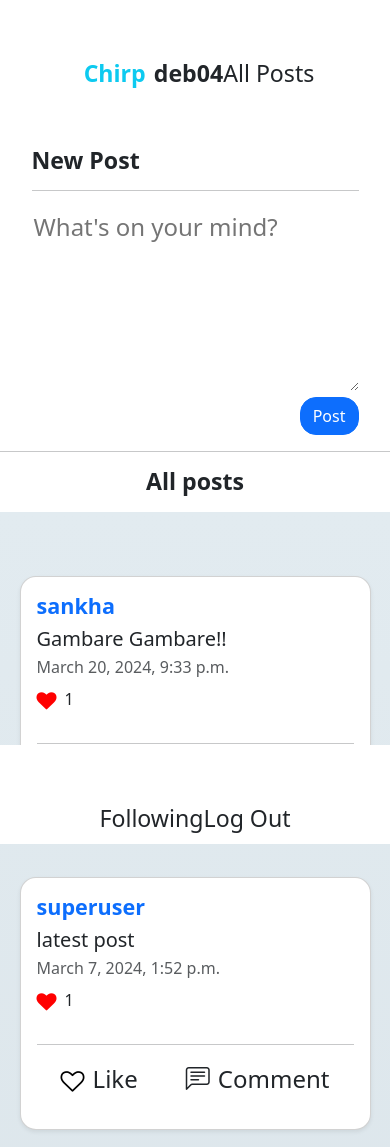
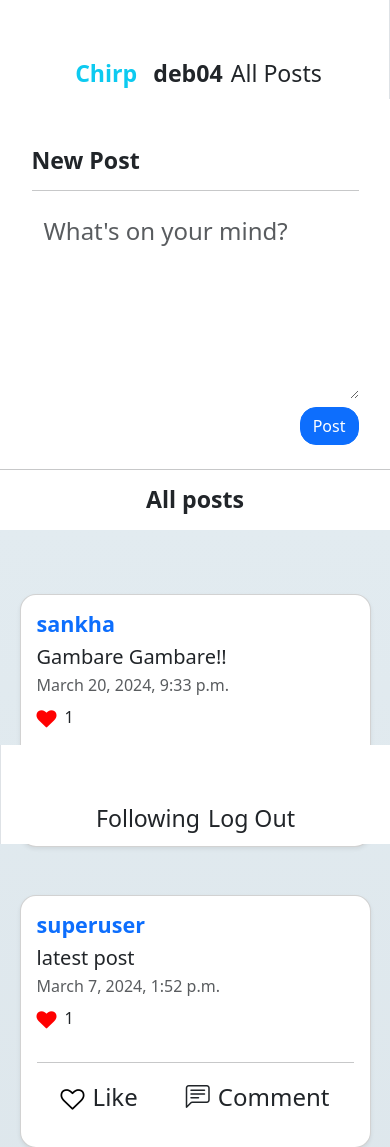
Before and after one commit to Debjyoti0404/network, a Django app: page / in a window 390 px wide. Shown: the top 1147 px of the page. Run offline with Django 3.2, Linux system fonts and the light colour scheme; a user stored in the database is signed in; data comes from the database, SQL or seed files in the repository; both versions use the stored data as it was after the commit; some libraries are stand-ins or nearby versions.

Commit message:
change regarding mobile view

```diff
--- a/network/forms.py
+++ b/network/forms.py
@@ -4,5 +4,6 @@ class PostForm(forms.Form):
     post_content = forms.CharField(label="", widget=forms.Textarea(attrs={
         "rows":"5",
         "placeholder":"What's on your mind?",
+        "class": "form-control",
         "style":"width: 100%;font-size:24px;border:none;",
         }), max_length=1000)
--- a/network/static/network/styles.css
+++ b/network/static/network/styles.css
@@ -1,5 +1,9 @@
 .navigation-bar {
   position: relative;
+}
+
+.comment-form:focus {
+  outline: none;
 }
 
 @media (min-width: 768px) {
--- a/network/templates/network/index.html
+++ b/network/templates/network/index.html
@@ -26,13 +26,13 @@
         {% csrf_token %}
         {{ post_form }}
         <div class="d-flex justify-content-end">
-          <input type="submit" class="btn btn-primary rounded-4" value="Post">
+          <input type="submit" class="btn btn-primary my-2 rounded-4" value="Post">
         </div>
       </form>
     </div>
   {% endif %}
   <hr>
-  <div class="sticky-top bg-white mb-3">
+  <div class="sticky-md-top bg-white mb-3">
     <h3 class="text-center fw-semibold">All posts </h3>
   </div>
   <div class="pt-3" style="background: linear-gradient(to top, #cfd9df 0%, #e2ebf0 100%);">
@@ -73,7 +73,7 @@
         <hr>
         {% if user.is_authenticated %}
           <form id="postcomment-{{post.id}}" onsubmit="post_comment(event, id)">
-            <input type="text" id="commentcontent-{{post.id}}" style="width: 100%;border: none; border-bottom: solid;" placeholder="comment.." required>
+            <input type="text" class="comment-form" id="commentcontent-{{post.id}}" style="width: 100%;border: none; border-bottom: solid;" placeholder="comment.." required>
             <div class="d-flex justify-content-end">
               <input type="submit" class="mt-2 btn btn-primary rounded-4" value="Submit">
             </div>
--- a/network/templates/network/layout.html
+++ b/network/templates/network/layout.html
@@ -14,18 +14,18 @@
     <body>
         <div class="container">
             <div class="row">
-                <div class="col-md-2 pt-5 d-flex justify-content-center border-end-0 border-md-end">
+                <div class="col-md-2 pt-5 d-flex justify-content-center border-end bg-white sticky-top">
                     <nav class="navigation-bar">
                         <ul class="navbar-nav d-flex flex-row flex-md-column">
-                            <li class="nav-item">
+                            <li class="nav-item px-1">
                                 <a class="nav-link mx-2 fs-3 text-info fw-bold" href="{% url 'index' %}">Chirp</a>
                             </li>
                         {% if user.is_authenticated %}
-                            <li class="nav-item">
+                            <li class="nav-item px-1">
                                 <a class="nav-link fs-3" href="{% url 'profile' user.username %}"><strong>{{ user.username }}</strong></a>
                             </li>
                         {% endif %}
-                            <li class="nav-item">
+                            <li class="nav-item px-1">
                                 <a class="nav-link fs-3" href="{% url 'index' %}">All Posts</a>
                             </li>
                         </ul>
@@ -35,21 +35,21 @@
                     {% block body %}
                     {% endblock %}
                 </div>
-                <div class="col-md-2 pt-5 d-flex justify-content-center border-start border-start-0 border-md-start sticky-bottom bg-white sticky-md-none">
+                <div class="col-md-2 pt-5 d-flex justify-content-center border-start sticky-bottom bg-white sticky-md-none">
                     <nav class="navigation-bar">
                         <ul class="navbar-nav d-flex flex-row flex-md-column justify-sm-content-between">
                         {% if user.is_authenticated %}
-                            <li class="nav-item">
+                            <li class="nav-item px-1">
                                 <a class="nav-link fs-3" href="{% url 'following' %}">Following</a>
                             </li>
-                            <li class="nav-item">
+                            <li class="nav-item px-1">
                                 <a class="nav-link fs-3" href="{% url 'logout' %}">Log Out</a>
                             </li>
                         {% else %}
-                            <li class="nav-item">
+                            <li class="nav-item px-1">
                                 <a class="nav-link fs-3" href="{% url 'login' %}">Log In</a>
                             </li>
-                            <li class="nav-item">
+                            <li class="nav-item px-1">
                                 <a class="nav-link fs-3" href="{% url 'register' %}">Register</a>
                             </li>
                         {% endif %}
```
Also changed, not shown: db.sqlite3.
